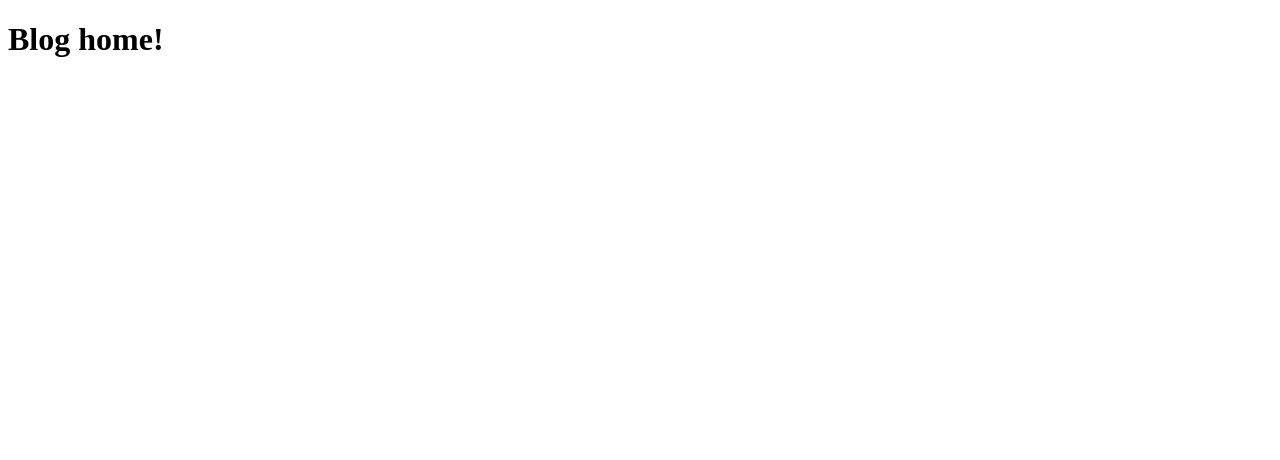
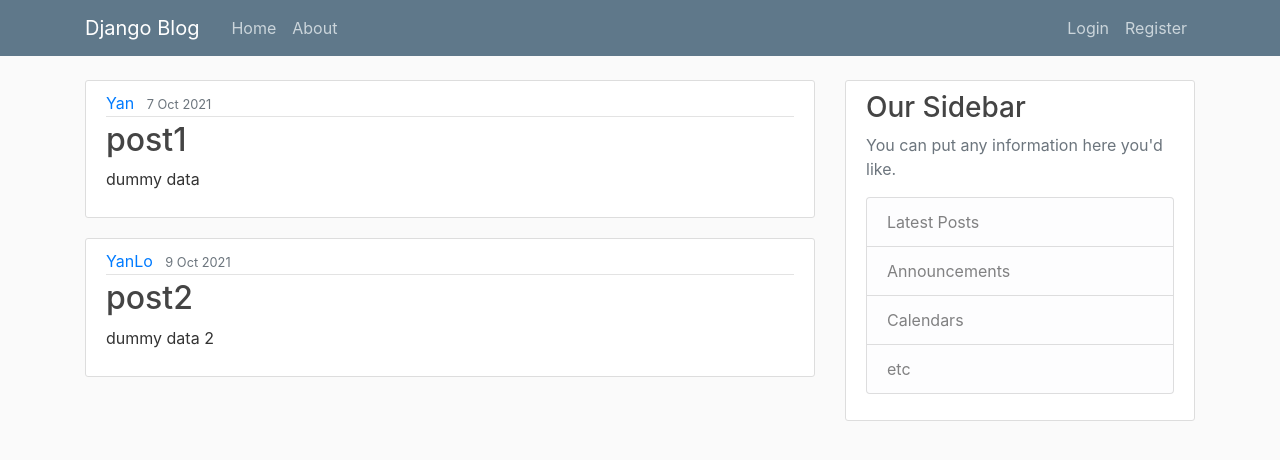
Before and after one commit to YanLo/djangoProject, a Django app: page / in a window 1280 px wide. Before the commit the part shown is almost empty. Shown: the top 460 px of the page. Run offline with Django 3.2, Linux system fonts and the light colour scheme; some libraries are stand-ins or nearby versions.

Commit message:
add templates, bootstrap and css

```diff
--- /dev/null
+++ b/blog/static/blog/main.css
@@ -0,0 +1,84 @@
+body {
+  background: #fafafa;
+  color: #333333;
+  margin-top: 5rem;
+}
+
+h1, h2, h3, h4, h5, h6 {
+  color: #444444;
+}
+
+ul {
+  margin: 0;
+}
+
+.bg-steel {
+  background-color: #5f788a;
+}
+
+.site-header .navbar-nav .nav-link {
+  color: #cbd5db;
+}
+
+.site-header .navbar-nav .nav-link:hover {
+  color: #ffffff;
+}
+
+.site-header .navbar-nav .nav-link.active {
+  font-weight: 500;
+}
+
+.content-section {
+  background: #ffffff;
+  padding: 10px 20px;
+  border: 1px solid #dddddd;
+  border-radius: 3px;
+  margin-bottom: 20px;
+}
+
+.article-title {
+  color: #444444;
+}
+
+a.article-title:hover {
+  color: #428bca;
+  text-decoration: none;
+}
+
+.article-content {
+  white-space: pre-line;
+}
+
+.article-img {
+  height: 65px;
+  width: 65px;
+  margin-right: 16px;
+}
+
+.article-metadata {
+  padding-bottom: 1px;
+  margin-bottom: 4px;
+  border-bottom: 1px solid #e3e3e3
+}
+
+.article-metadata a:hover {
+  color: #333;
+  text-decoration: none;
+}
+
+.article-svg {
+  width: 25px;
+  height: 25px;
+  vertical-align: middle;
+}
+
+.account-img {
+  height: 125px;
+  width: 125px;
+  margin-right: 20px;
+  margin-bottom: 16px;
+}
+
+.account-heading {
+  font-size: 2.5rem;
+}
--- a/blog/templates/blog/about.html
+++ b/blog/templates/blog/about.html
@@ -0,0 +1,4 @@
+{% extends "blog/base.html" %}
+{% block content %}
+    <h1>Blog about page!</h1>
+{% endblock content %}
--- /dev/null
+++ b/blog/templates/blog/base.html
@@ -0,0 +1,70 @@
+{% load static %}
+<!DOCTYPE html>
+<html>
+<head>
+    <!-- Required meta tags -->
+    <meta charset="utf-8">
+    <meta name="viewport" content="width=device-width, initial-scale=1, shrink-to-fit=no">
+
+    <!-- Bootstrap CSS -->
+    <link rel="stylesheet" href="https://maxcdn.bootstrapcdn.com/bootstrap/4.0.0/css/bootstrap.min.css" integrity="sha384-Gn5384xqQ1aoWXA+058RXPxPg6fy4IWvTNh0E263XmFcJlSAwiGgFAW/dAiS6JXm" crossorigin="anonymous">
+
+    <link rel="stylesheet" type="text/css" href="{% static 'blog/main.css' %}">
+
+    {% if title %}
+        <title>Django Blog - {{ title }}</title>
+    {% else %}
+        <title>Django Blog</title>
+    {% endif %}
+</head>
+<body>
+    <header class="site-header">
+      <nav class="navbar navbar-expand-md navbar-dark bg-steel fixed-top">
+        <div class="container">
+          <a class="navbar-brand mr-4" href="{% url 'blog-home' %}">Django Blog</a>
+          <button class="navbar-toggler" type="button" data-toggle="collapse" data-target="#navbarToggle" aria-controls="navbarToggle" aria-expanded="false" aria-label="Toggle navigation">
+          <span class="navbar-toggler-icon"></span>
+          </button>
+          <div class="collapse navbar-collapse" id="navbarToggle">
+            <div class="navbar-nav mr-auto">
+              <a class="nav-item nav-link" href="{% url 'blog-home' %}">Home</a>
+              <a class="nav-item nav-link" href="{% url 'blog-about' %}">About</a>
+            </div>
+            <!-- Navbar Right Side -->
+            <div class="navbar-nav">
+              <a class="nav-item nav-link" href="#">Login</a>
+              <a class="nav-item nav-link" href="#">Register</a>
+            </div>
+          </div>
+        </div>
+      </nav>
+    </header>
+
+    <main role="main" class="container">
+      <div class="row">
+        <div class="col-md-8">
+          {% block content %}{% endblock %}
+        </div>
+        <div class="col-md-4">
+          <div class="content-section">
+            <h3>Our Sidebar</h3>
+            <p class='text-muted'>You can put any information here you'd like.
+              <ul class="list-group">
+                <li class="list-group-item list-group-item-light">Latest Posts</li>
+                <li class="list-group-item list-group-item-light">Announcements</li>
+                <li class="list-group-item list-group-item-light">Calendars</li>
+                <li class="list-group-item list-group-item-light">etc</li>
+              </ul>
+            </p>
+          </div>
+        </div>
+      </div>
+    </main>
+
+
+    <script src="https://code.jquery.com/jquery-3.2.1.slim.min.js" integrity="sha384-KJ3o2DKtIkvYIK3UENzmM7KCkRr/rE9/Qpg6aAZGJwFDMVNA/GpGFF93hXpG5KkN" crossorigin="anonymous"></script>
+    <script src="https://cdnjs.cloudflare.com/ajax/libs/popper.js/1.12.9/umd/popper.min.js" integrity="sha384-ApNbgh9B+Y1QKtv3Rn7W3mgPxhU9K/ScQsAP7hUibX39j7fakFPskvXusvfa0b4Q" crossorigin="anonymous"></script>
+    <script src="https://maxcdn.bootstrapcdn.com/bootstrap/4.0.0/js/bootstrap.min.js" integrity="sha384-JZR6Spejh4U02d8jOt6vLEHfe/JQGiRRSQQxSfFWpi1MquVdAyjUar5+76PVCmYl" crossorigin="anonymous"></script>
+
+</body>
+</html>
--- a/blog/templates/blog/home.html
+++ b/blog/templates/blog/home.html
@@ -1,9 +1,15 @@
-<!DOCTYPE html>
-<html>
-<head>
-    <title> </title>
-</head>
-<body>
-    <h1>Blog home!</h1>
-</body>
-</html>
+{% extends "blog/base.html" %}
+{% block content %}
+    {% for post in posts %}
+        <article class="media content-section">
+          <div class="media-body">
+            <div class="article-metadata">
+              <a class="mr-2" href="#">{{ post.author }}</a>
+              <small class="text-muted">{{ post.date_posted }}</small>
+            </div>
+            <h2><a class="article-title" href="#">{{ post.title }}</a></h2>
+            <p class="article-content">{{ post.content }}</p>
+          </div>
+        </article>
+    {%  endfor %}
+{% endblock content %}
--- a/blog/urls.py
+++ b/blog/urls.py
@@ -3,5 +3,5 @@ from . import  views
 
 urlpatterns = [
     path('', views.home, name='blog-home'),
-    path('about/', views.about, name='blog-about '),
+    path('about1/', views.about, name='blog-about'),
 ]
--- a/blog/views.py
+++ b/blog/views.py
@@ -1,9 +1,26 @@
 from django.shortcuts import render
-from django.http import HttpResponse
 # Create your views here.
 
+posts = [
+    {
+        'author': 'Yan',
+        'title': 'post1',
+        'content': 'dummy data',
+        'date_posted': '7 Oct 2021'
+    },
+    {
+        'author': 'YanLo',
+        'title': 'post2',
+        'content': 'dummy data 2',
+        'date_posted': '9 Oct 2021'
+    }
+]
+
 def home(request):
-    return render(request, 'blog/home.html')
+    context = {
+        'posts': posts
+    }
+    return render(request, 'blog/home.html', context)
 
 def about(request):
-    return HttpResponse('<h1>Blog About</h1>')
+    return render(request, 'blog/about.html', {'title': 'About'})
```
Also changed, not shown: 1 other file.
